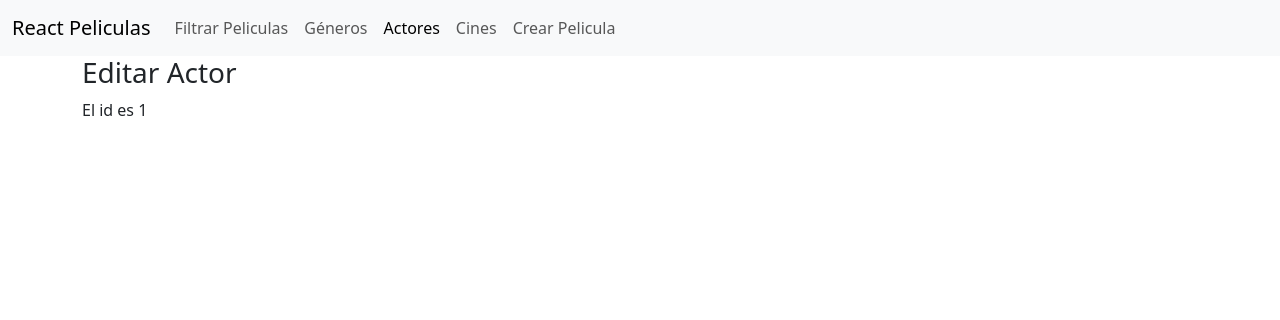
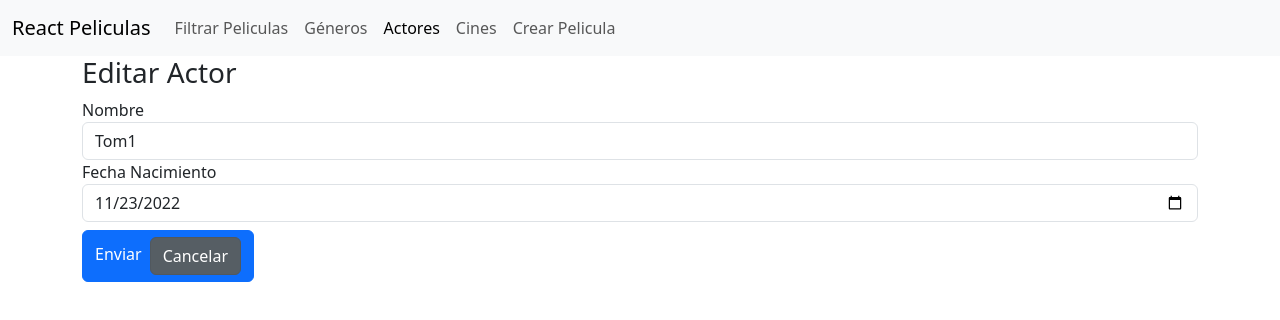
Before and after one commit to JLXP/react-peliculas, a React (Vite) app: page /actores/editar/1 in a window 1280 px wide. Shown: the top 320 px of the page. Built offline with nearby package versions, Linux system fonts and the light colour scheme.

Commit message:
Formulario de Actores

```diff
--- a/src/features/actores/components/CrearActor.tsx
+++ b/src/features/actores/components/CrearActor.tsx
@@ -1,6 +1,19 @@
+import type { SubmitHandler } from "react-hook-form";
+import FormularioActor from "./FormularioActor";
+import type ActorCreacion from "../models/ActorCreacion.model";
+
+const onSubmit: SubmitHandler<ActorCreacion> = async(data)=>{
+  console.log('creando actor...');
+  await new Promise(resolve=> setTimeout(resolve, 2000));
+  console.log(data);
+}
+
 const CrearActor = () => {
   return (
-    <div>CrearActor</div>
+    <>
+      <h3>Crear Actor</h3>
+      <FormularioActor onSubmit={onSubmit} />
+    </>
   )
 }
 export default CrearActor
--- a/src/features/actores/components/EditarActor.tsx
+++ b/src/features/actores/components/EditarActor.tsx
@@ -1,11 +1,32 @@
+import { useEffect, useState } from "react";
 import { useParams } from "react-router";
+import type ActorCreacion from "../models/ActorCreacion.model";
+import FormularioActor from "./FormularioActor";
+import Cargando from "../../../components/Cargando";
+import type { SubmitHandler } from "react-hook-form";
+
+const onSubmit: SubmitHandler<ActorCreacion> = async(data)=>{
+  console.log('Editando actor...');
+  await new Promise(resolve=> setTimeout(resolve, 2000));
+  console.log(data);
+}
 
 const EditarActor = () => {
   const { id } = useParams();
+  const [modelo, setModelo] = useState<ActorCreacion | undefined>();
+
+  useEffect(()=>{
+    const timerId = setTimeout(()=>{
+      setModelo({nombre: 'Tom' + id, fechaNacimiento:'2022-11-23'})
+    },1000)
+    return () => clearTimeout(timerId);
+  })
+
+
   return (
     <>
       <h3>Editar Actor</h3>
-      <p>El id es {id}</p>
+      {modelo? <FormularioActor modelo={modelo} onSubmit={onSubmit} />: <Cargando/>}
     </>
   );
 };
--- /dev/null
+++ b/src/features/actores/components/FormularioActor.tsx
@@ -0,0 +1,40 @@
+import { useForm, type SubmitHandler } from "react-hook-form";
+import type ActorCreacion from "../models/ActorCreacion.model";
+import Boton from "../../../components/Boton";
+import { NavLink } from "react-router";
+
+export default function FormularioActor(props: FormularioActorProps) {
+  const {
+    register,
+    handleSubmit,
+    formState: { errors, isValid, isSubmitting },
+  } = useForm<ActorCreacion>({
+    defaultValues: props.modelo ?? { nombre: "" },
+  });
+
+  return(
+    <form onSubmit = {handleSubmit(props.onSubmit)}>
+        <div className="form-group">
+            <label htmlFor="nombre">Nombre</label>
+            <input type="text" id="nombre" autoComplete="off" className="form-control" {...register('nombre')}/>
+            {errors.nombre && <p className="error">{errors.nombre.message}</p>}
+        </div>
+        <div className="form-group">
+            <label htmlFor="fechaNacimiento">Fecha Nacimiento</label>
+            <input type="date" id="fechaNacimiento" autoComplete="off" className="form-control" {...register('fechaNacimiento')}/>
+            {errors.fechaNacimiento && <p className="error">{errors.fechaNacimiento.message}</p>}
+        </div>
+        <div className="mt-2">
+            <Boton type="submit" disabled={!isValid || isSubmitting}>
+                {isSubmitting ? "Enviando..." : "Enviar"}
+                <NavLink className="btn btn-secondary ms-2" to="/actores">Cancelar</NavLink>
+            </Boton>
+        </div>
+    </form>
+  )
+}
+
+interface FormularioActorProps {
+  modelo?: ActorCreacion;
+  onSubmit: SubmitHandler<ActorCreacion>;
+}
--- /dev/null
+++ b/src/features/actores/models/ActorCreacion.model.ts
@@ -0,0 +1,4 @@
+export default interface ActorCreacion{
+    nombre: string;
+    fechaNacimiento: string;
+}
```
Also changed, not shown: 2 other files (tests, documents, lock files or other folders).
